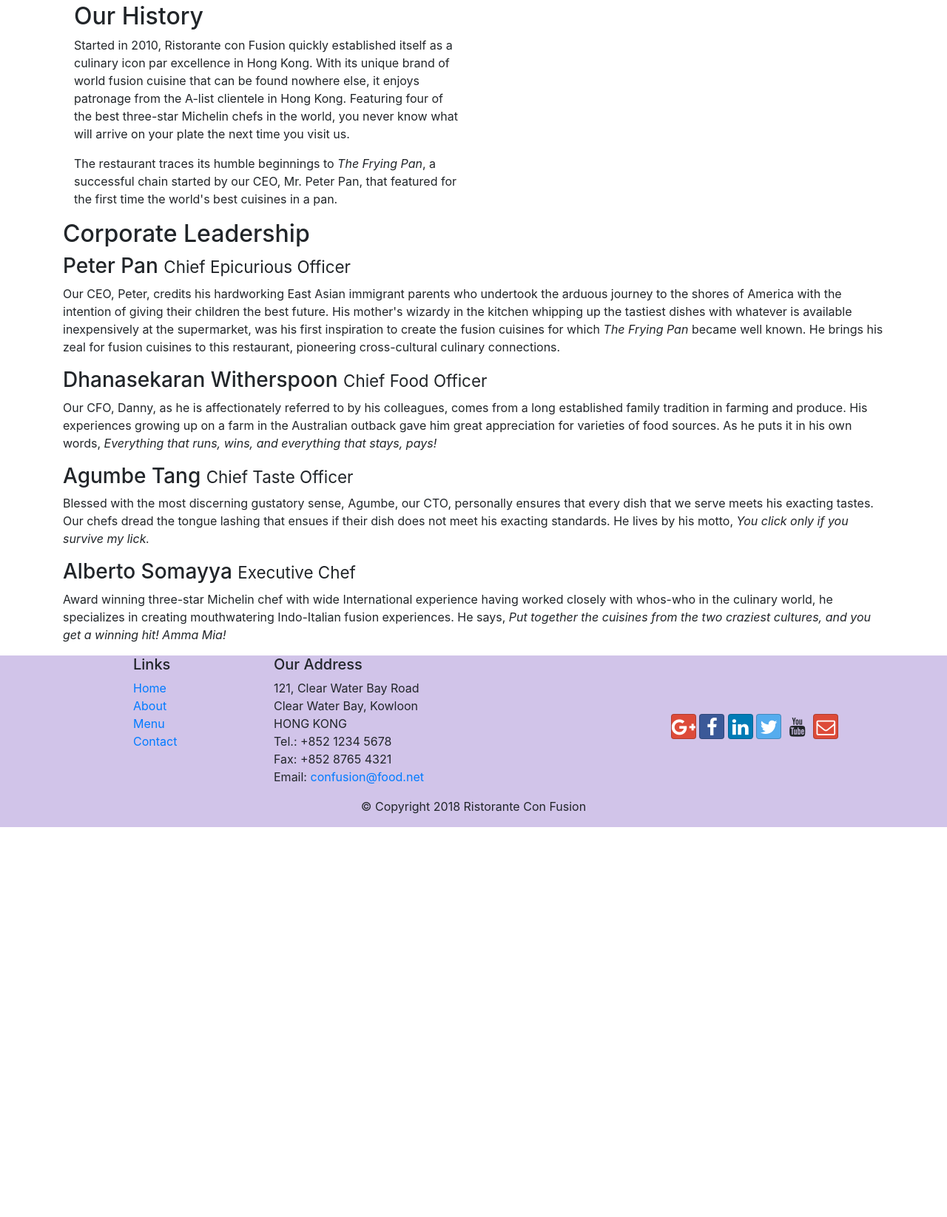
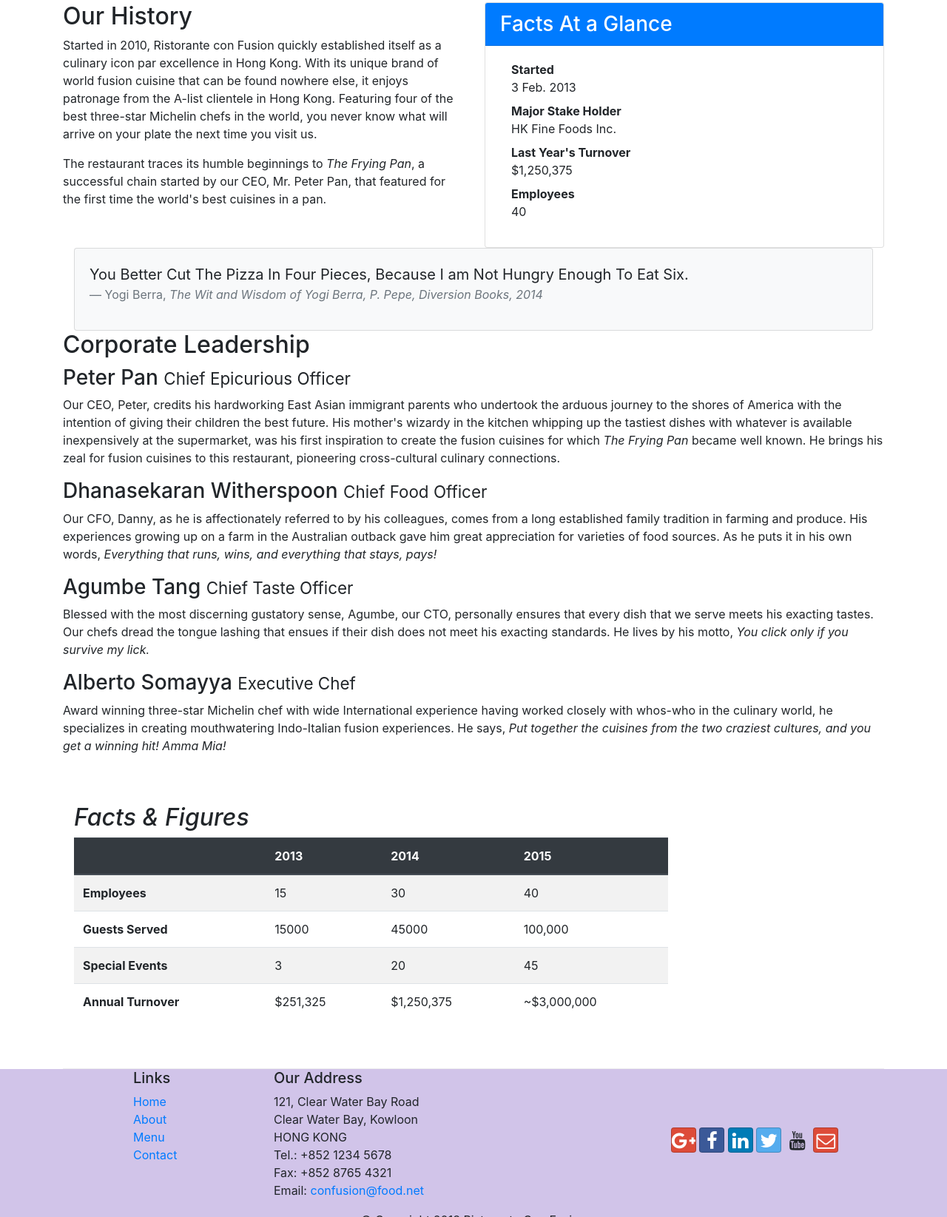
Before and after one commit to P-R-Ayush/Bootstrap-conFusion, a website: page aboutus.html in a window 1280 px wide. Shown: the part 476-2121 px from the top of the page at 74% size. Before the commit the page ends 1594 px from the top, so only its background shows below. Drawn offline with nearby package versions, Linux system fonts and the light colour scheme.

Commit message:
Bootstrap tables and Cards

```diff
--- a/aboutus.html
+++ b/aboutus.html
@@ -60,20 +60,48 @@
             </div>
         </div>
 
-        <div class="container">
             <div class="row">
                 <div class="col-12 col-sm-6">
                 <h2>Our History</h2>
                 <p>Started in 2010, Ristorante con Fusion quickly established itself as a culinary icon par excellence in Hong Kong. With its unique brand of world fusion cuisine that can be found nowhere else, it enjoys patronage from the A-list clientele in Hong Kong.  Featuring four of the best three-star Michelin chefs in the world, you never know what will arrive on your plate the next time you visit us.</p>
                 <p>The restaurant traces its humble beginnings to <em>The Frying Pan</em>, a successful chain started by our CEO, Mr. Peter Pan, that featured for the first time the world's best cuisines in a pan.</p>
             </div>
+            <div class="col-sm">
+                <div class="card">
+                    <h3 class="card-header bg-primary text-white">Facts At a Glance</h3>
+                    <div class="card-body">
+                        <dl class="roe">
+                            <dt class="col-6">Started</dt>
+                            <dd class="col-6">3 Feb. 2013</dd>
+                            <dt class="col-6">Major Stake Holder</dt>
+                            <dd class="col-6">HK Fine Foods Inc.</dd>
+                            <dt class="col-6">Last Year's Turnover</dt>
+                            <dd class="col-6">$1,250,375</dd>
+                            <dt class="col-6">Employees</dt>
+                            <dd class="col-6">40</dd>
+                        </dl>
+                    </div>
+                </div>
             </div>
-            <div>
+            </div>
+            <div class="col-12">
+                <div class="card card-body bg-light">
+                    <blockquote class="blockquote">
+                        <p class="mb-0">You Better Cut The Pizza In Four Pieces,
+                            Because I am Not Hungry Enough To Eat Six.
+                        </p>
+                        <footer class="blockquote-footer">Yogi Berra,
+                            <cite title="Source Title">The Wit and Wisdom of
+                                Yogi Berra, P. Pepe, Diversion Books, 2014
+                            </cite>
+                        </footer>
+                    </blockquote>
+                </div>
             </div>
         </div>
 
 
-        <div>
+        <div class="container">
             <div>
                 <h2>Corporate Leadership</h2>
                 <h3>Peter Pan <small>Chief Epicurious Officer</small></h3>
@@ -86,7 +114,51 @@
                 <p class="d-none d-sm-block">Award winning three-star Michelin chef with wide International experience having worked closely with whos-who in the culinary world, he specializes in creating mouthwatering Indo-Italian fusion experiences. He says, <em>Put together the cuisines from the two craziest cultures, and you get a winning hit! Amma Mia!</em></p>
             </div>
        </div>
-
+       <div class="container">
+       <div class="row row-content">
+            <div class="col-12 col-sm-9">
+                <h2><i>Facts &amp; Figures</i></h2>
+                <div class="table-responsive">
+                    <table class="table table-responsive-sm table-striped ">
+                        <thead class="thead-dark">
+                            <tr>
+                                <th>&nbsp;</th>
+                                <th>2013</th>
+                                <th>2014</th>
+                                <th>2015</th>
+                            </tr>
+                        </thead>
+                        <tbody>
+                            <tr>
+                                <th>Employees</th>
+                                <td>15</td>
+                                <td>30</td>
+                                <td>40</td>
+                            </tr>
+                            <tr>
+                                <th>Guests Served</th>
+                                <td>15000</td>
+                                <td>45000</td>
+                                <td>100,000</td>
+                            </tr>
+                            <tr>
+                                <th>Special Events</th>
+                                <td>3</td>
+                                <td>20</td>
+                                <td>45</td>
+                            </tr>
+                            <tr>
+                                <th>Annual Turnover</th>
+                                <td>$251,325</td>
+                                <td>$1,250,375</td>
+                                <td>~$3,000,000</td>
+                            </tr>
+                        </tbody>
+                    </table>
+                </div>
+            </div>
+            <div class="col-12 col-sm=3"></div>
+       </div>
     </div>
 
     <footer class="footer">
```
